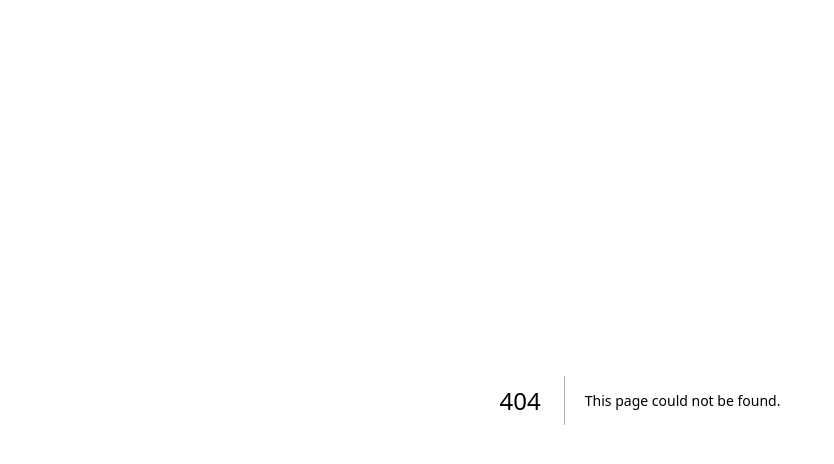
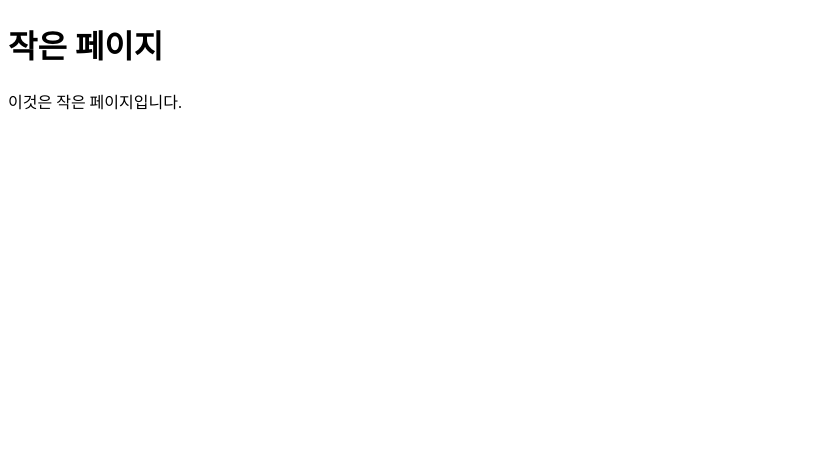
Before and after one commit to IwannabeRealnerD/next-rendering-exmaple, a Next.js app: page /page in a window 1280 px wide. Before the commit this address had no page. Shown: the top 464 px of the page, without its empty margins (0-834 px from the left). Built offline with nearby package versions, Linux system fonts and the light colour scheme.

Commit message:
pages direcotry added

```diff
--- /dev/null
+++ b/src/pages/_app.tsx
@@ -0,0 +1,7 @@
+import type { AppProps } from "next/app";
+
+function MyApp(props: AppProps) {
+  return <props.Component {...props.pageProps} />;
+}
+
+export default MyApp;
--- /dev/null
+++ b/src/pages/_document.tsx
@@ -0,0 +1,13 @@
+import { Html, Head, Main, NextScript } from "next/document";
+
+export default function Document() {
+  return (
+    <Html>
+      <Head />
+      <body>
+        <Main />
+        <NextScript />
+      </body>
+    </Html>
+  );
+}
--- /dev/null
+++ b/src/pages/page.tsx
@@ -0,0 +1,8 @@
+const SmallPage = () => (
+  <div>
+    <h1>작은 페이지</h1>
+    <p>이것은 작은 페이지입니다.</p>
+  </div>
+);
+
+export default SmallPage;
```
